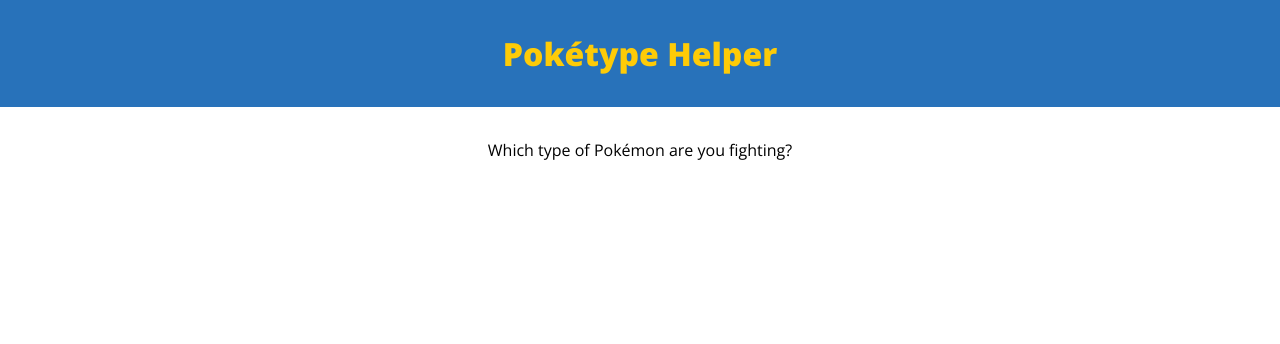
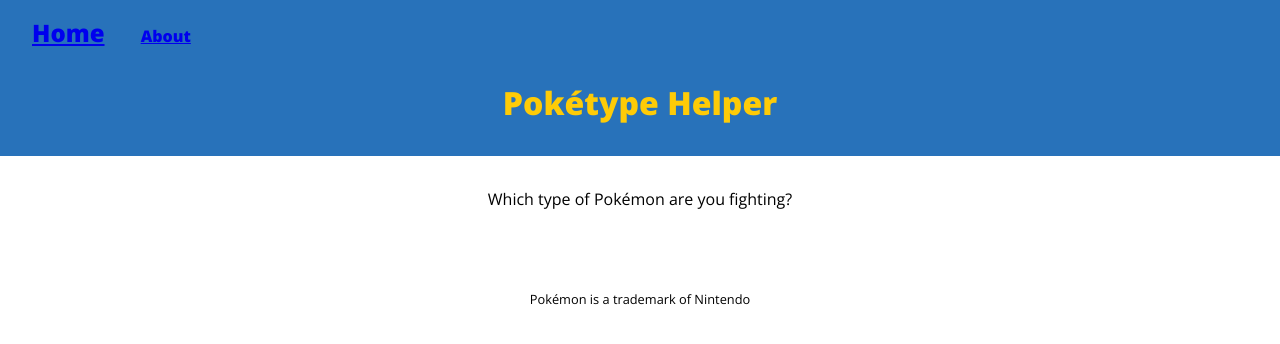
Before and after one commit to Liza-T-XLS/PoketypeHelper, a Symfony app: template templates/main/index.html.twig in a window 1280 px wide. Shown: the top 344 px of the page. Run offline with Twig, Linux system fonts and the light colour scheme; the template is opened without the code that fills it, so the values that code supplies are empty; some libraries are stand-ins or nearby versions.

Commit message:
active menu

```diff
--- a/public/css/style.css
+++ b/public/css/style.css
@@ -4,10 +4,33 @@ body {
     font-family: 'Open Sans', sans-serif;
 }
 
+header {
+    background-color: #2872ba;
+}
+
+nav {
+    color: #fecb07;
+    font-weight: bold;
+    text-align: left;
+    padding: 1rem 1rem 0rem 1rem;
+}
+
+a {
+    padding: 1rem;
+}
+
+a:visited {
+   color: #fecb07;
+}
+
+.current {
+    font-size: 1.5rem;
+}
+
 h1 {
     color: #fecb07;
     text-align: center;
-    background-color: #2872ba;
+
     margin-top: 0;
     margin-bottom: 2rem;
     padding: 2rem;
@@ -68,6 +91,12 @@ img {
 p {
     margin-bottom: 2rem;
 }
+
+#about {
+    padding: 3rem;
+    text-align: left;
+}
+
 .selected {
     display: block;
 }
@@ -143,3 +172,9 @@ p {
 .fairy {
     background-color: #fdb9e9;
 }
+
+
+footer {
+    margin-top: 5rem;
+    font-size: 0.8rem;
+}
--- a/templates/base.html.twig
+++ b/templates/base.html.twig
@@ -9,7 +9,19 @@
         {% endblock %}
     </head>
     <body>
+        <header>
+            <nav>
+                <a {% block menu_home %}{% endblock %} href="{{ path('index') }}">Home</a>
+                <a {% block menu_about %}{% endblock %} href="{{ path('about') }}">About</a>
+            </nav>
+            <h1>Pokétype Helper</h1>
+        </header>
         {% block body %}{% endblock %}
+        <footer>
+
+            <p>Pokémon is a trademark of Nintendo</p>
+
+        </footer>
         {% block javascripts %}<script type="text/javascript" src="{{ asset('js/app.js') }}"></script>{% endblock %}
     </body>
 </html>
--- a/templates/main/index.html.twig
+++ b/templates/main/index.html.twig
@@ -1,10 +1,8 @@
 {% extends "base.html.twig" %}
+{% block menu_home %}class="current"{% endblock %}
+{% block body %}
 
-{% block body %}
-<header>
-    <h1>Pokétype Helper</h1>
-</header>
-<main class="bodyType">
+<main>
     <div>
         <p>Which type of Pokémon are you fighting?</p>
         {% for type in types %}
```
Also changed, not shown: src/Controller/MainController.php (+7 -0 lines), templates/main/about.html.twig (added, +12 -0 lines).
